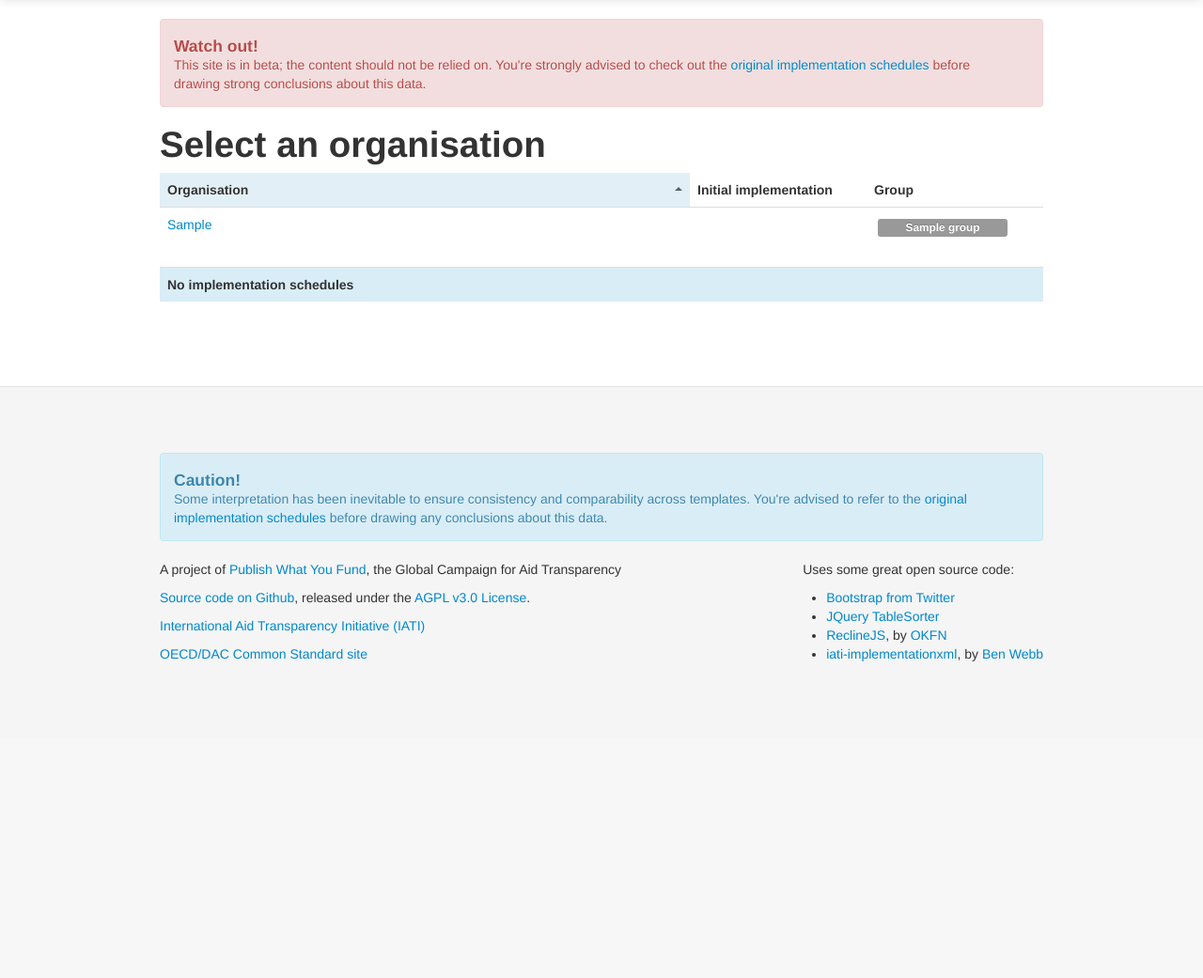
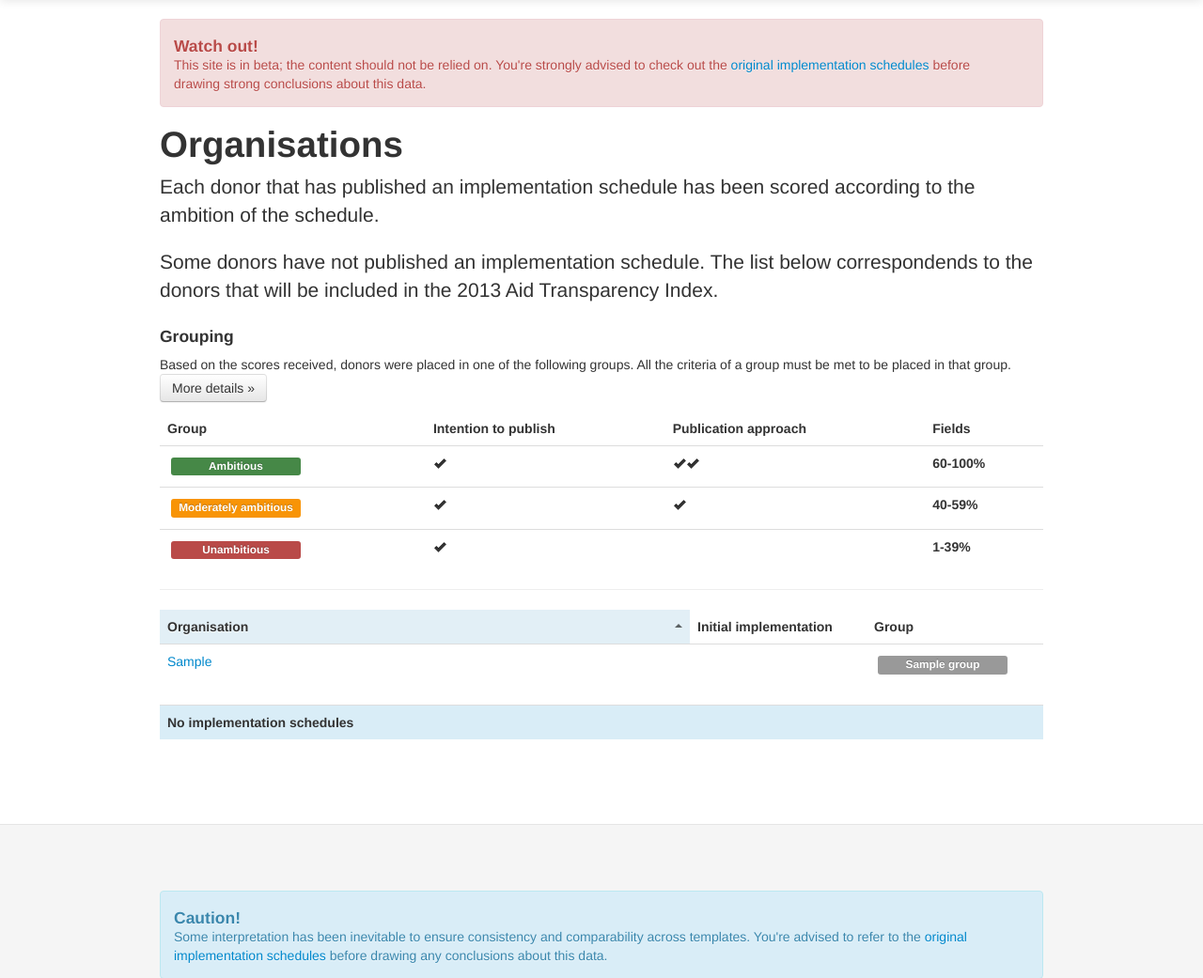
Before and after one commit to pwyf/IATI-Implementation-Schedules, a Flask app: template impschedules/templates/publishers.html in a window 1280 px wide. Shown: the part 41-1082 px from the top of the page at 94% size. Before the commit the page ends 745 px from the top, so only its background shows below. Run offline with Flask 2, Linux system fonts and the light colour scheme; tables that the repository leaves empty hold one stand-in row (values such as "Sample post"); the template is opened without the code that fills it: values that come from a table or form of the project are taken from there, most other values are stand-ins (such as "Sample title", 1, 10 or a date in 2020); some libraries are stand-ins or nearby versions.

Commit message:
Updated organisations page

```diff
--- a/impschedules/templates/publishers.html
+++ b/impschedules/templates/publishers.html
@@ -9,7 +9,23 @@
 
     </script>
     {% if auth%}<a class="btn btn-success pull-right" href="{{url_for('import_schedule')}}">Import new schedule</a>{%endif%}
-	<h1>Select an organisation</h1>
+	<h1>Organisations</h1>
+    <p class="lead">Each donor that has published an implementation schedule has been scored according to the ambition of the schedule.</p>
+    <p class="lead">Some donors have not published an implementation schedule. The list below correspondends to the donors that will be included in the 2013 Aid Transparency Index.</p>
+
+    <h4>Grouping</h4>
+    <p>Based on the scores received, donors were placed in one of the following groups. All the criteria of a group must be met to be placed in that group. <a href="{{url_for('about')}}" class="btn">More details &raquo;</a></p>
+    <table class="table">
+        <thead>
+            <th>Group</th><th>Intention to publish</th><th>Publication approach</th><th>Fields</th>
+        </thead>
+        <tbody>
+            <tr><td><span class="label-success label lead label-publishers">Ambitious</span></td><td><i class="icon-ok"></i></td><td><i class="icon-ok"></i><i class="icon-ok"></i></td></td><td><b>60-100%</b></td></tr>
+            <tr><td><span class="label-warning label lead label-publishers">Moderately ambitious</span></td><td><i class="icon-ok"></i></td><td><i class="icon-ok"></i></td><td><b>40-59%</b></td></tr>
+            <tr><td><span class="label-important label lead label-publishers">Unambitious</span></td><td><i class="icon-ok"></i></td><td></td><td><b>1-39%</b></td></tr>
+        </tbody>
+    </table>
+    <hr />
     <table class="table" id="organisations">
     <thead>
     <th width="60%">Organisation</th><th width="20%">Initial implementation</th>{% if auth %}<th>Total score</th><th>Will publish</th><th>Approach</th><th>Fields</th>{%endif%}<th width="20%">Group</th>
```
Also changed, not shown: impschedules/templates/elements.html (+5 -3 lines).
